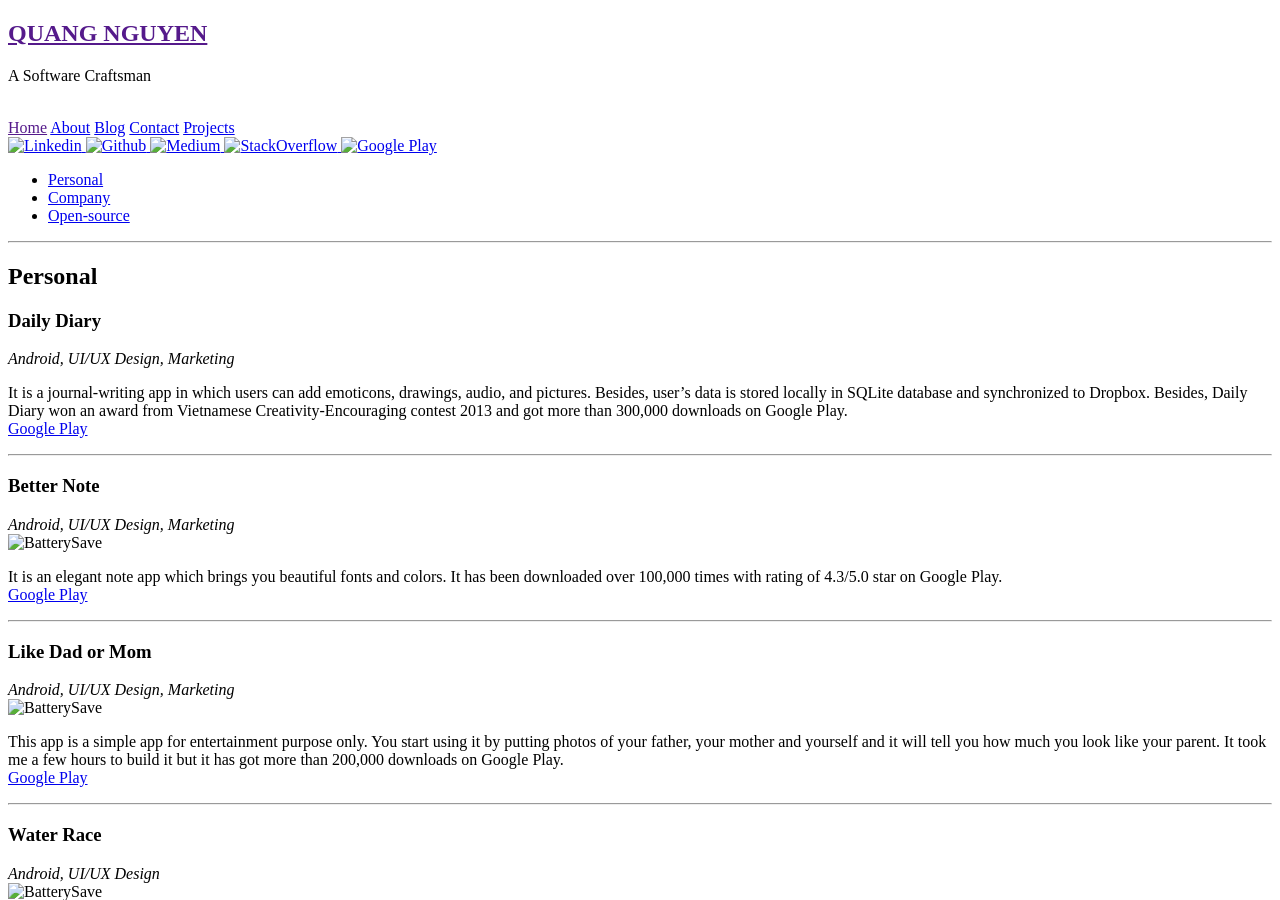
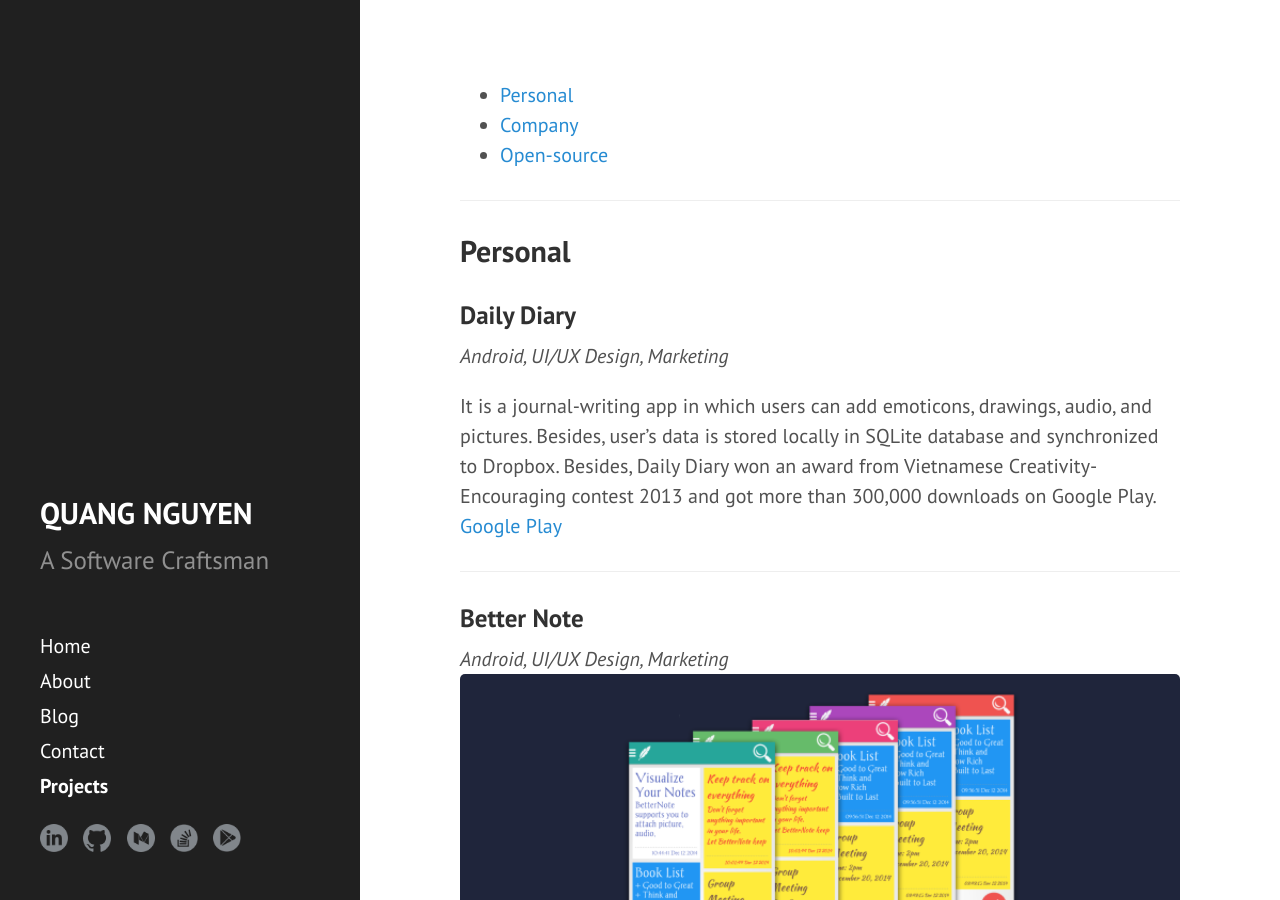
Before and after one commit to quangctkm9207/quangctkm9207.github.io, a Jekyll site: the page built from projects.md, in a window 1280 px wide and 900 px high. Built offline with Jekyll 4.4.1, drawn with Linux system fonts in a browser that asks for light colours.

Commit message:
Fix baseurl parsing issue by declaring newbaseurl.

```diff
--- a/404.html
+++ b/404.html
@@ -6,5 +6,5 @@ permalink: 404.html
 
 <div class="page">
   <h1 class="page-title">404: Oops! Page Not Found/h1>
-  <p class="lead">Sorry, we've misplaced that URL or it's pointing to something that doesn't exist. <a href="{{ site.baseurl }}">Head back home</a> to try finding it again.</p>
+  <p class="lead">Sorry, we've misplaced that URL or it's pointing to something that doesn't exist. <a href="{{ site.newbaseurl }}">Head back home</a> to try finding it again.</p>
 </div>
--- a/_config.yml
+++ b/_config.yml
@@ -4,7 +4,7 @@ title:            QUANG NGUYEN
 tagline:          'Mobile Craftsman'
 description:      'A Software Craftsman'
 url:              https://emo-pass.com
-baseurl:          ""
+newbaseurl:       /
 
 # gems:            [jekyll-paginate]
 # paginate:        5
--- a/_includes/head.html
+++ b/_includes/head.html
@@ -15,16 +15,16 @@
   </title>
 
   <!-- CSS -->
-  <link rel="stylesheet" href="{{ site.baseurl }}public/css/poole.css">
-  <link rel="stylesheet" href="{{ site.baseurl }}public/css/syntax.css">
-  <link rel="stylesheet" href="{{ site.baseurl }}public/css/hyde.css">
+  <link rel="stylesheet" href="{{ site.newbaseurl }}public/css/poole.css">
+  <link rel="stylesheet" href="{{ site.newbaseurl }}public/css/syntax.css">
+  <link rel="stylesheet" href="{{ site.newbaseurl }}public/css/hyde.css">
   <link rel="stylesheet" href="http://fonts.googleapis.com/css?family=PT+Sans:400,400italic,700|Abril+Fatface">
-  <link rel="stylesheet" href="{{ site.baseurl }}public/css/extended.css">
+  <link rel="stylesheet" href="{{ site.newbaseurl }}public/css/extended.css">
 
 
   <!-- Icons -->
-  <link rel="apple-touch-icon-precomposed" sizes="144x144" href="{{ site.baseurl }}public/apple-touch-icon-144-precomposed.png">
-                                 <link rel="shortcut icon" href="{{ site.baseurl }}public/favicon.ico">
+  <link rel="apple-touch-icon-precomposed" sizes="144x144" href="{{ site.newbaseurl }}public/apple-touch-icon-144-precomposed.png">
+                                 <link rel="shortcut icon" href="{{ site.newbaseurl }}public/favicon.ico">
 
   <!-- RSS -->
   <link rel="alternate" type="application/rss+xml" title="RSS" href="/atom.xml">
--- a/_includes/sidebar.html
+++ b/_includes/sidebar.html
@@ -2,7 +2,7 @@
   <div class="container sidebar-sticky">
     <div class="sidebar-about">
       <h2>
-        <a href="{{ site.baseurl }}">
+        <a href="{{ site.newbaseurl }}">
           {{ site.title }}
         </a>
       </h2>
@@ -11,7 +11,7 @@
     </div>
 
     <nav class="sidebar-nav">
-      <a class="sidebar-nav-item{% if page.url == site.baseurl %} active{% endif %}" href="{{ site.baseurl }}">Home</a>
+      <a class="sidebar-nav-item{% if page.url == site.newbaseurl %} active{% endif %}" href="{{ site.newbaseurl }}">Home</a>
 
       {% comment %}
         The code below dynamically generates a sidebar nav of pages with
@@ -36,19 +36,19 @@
     <footer>
         <div class="sidebar-social">
             <a href = "https://www.linkedin.com/in/quangctkm9207" target="_blank">
-              <img src="{{ site.baseurl }}assets/ic_linkedin.png" alt="Linkedin">
+              <img src="{{ site.newbaseurl }}assets/ic_linkedin.png" alt="Linkedin">
             </a>
             <a href = "https://github.com/quangctkm9207" target="_blank">
-              <img src="{{ site.baseurl }}assets/ic_github.png" alt="Github">
+              <img src="{{ site.newbaseurl }}assets/ic_github.png" alt="Github">
             </a>
             <a href = "https://medium.com/@quangctkm9207" target="_blank">
-              <img src="{{ site.baseurl }}assets/ic_medium.png" alt="Medium">
+              <img src="{{ site.newbaseurl }}assets/ic_medium.png" alt="Medium">
             </a>
             <a href = "https://stackoverflow.com/users/3415319/" target="_blank">
-              <img src="{{ site.baseurl }}assets/ic_stackoverflow.png" alt="StackOverflow">
+              <img src="{{ site.newbaseurl }}assets/ic_stackoverflow.png" alt="StackOverflow">
             </a>
             <a href = "https://play.google.com/store/apps/developer?id=EmoPass+Studio" target="_blank">
-              <img src="{{ site.baseurl }}assets/ic_gp.png" alt="Google Play">
+              <img src="{{ site.newbaseurl }}assets/ic_gp.png" alt="Google Play">
             </a>
           </div>
     </footer>
--- a/projects.md
+++ b/projects.md
@@ -19,7 +19,7 @@ It is a journal-writing app in which users can add emoticons, drawings, audio, a
 ---
 ### Better Note
 *Android, UI/UX Design, Marketing*
-![BatterySave]({{ site.baseurl }}assets/screenshots/better_note.png)
+![BatterySave]({{ site.newbaseurl }}assets/screenshots/better_note.png)
 
 It is an elegant note app which brings you beautiful fonts and colors.
 It has been downloaded over 100,000 times with rating of 4.3/5.0 star on Google Play.
@@ -28,7 +28,7 @@ It has been downloaded over 100,000 times with rating of 4.3/5.0 star on Google
 ---
 ### Like Dad or Mom
 *Android, UI/UX Design, Marketing*
-![BatterySave]({{ site.baseurl }}assets/screenshots/like_dad_or_mom.png)
+![BatterySave]({{ site.newbaseurl }}assets/screenshots/like_dad_or_mom.png)
 
 This app is a simple app for entertainment purpose only. You start using it by putting photos of your
 father, your mother and yourself and it will tell you how much you look like your parent.
@@ -38,7 +38,7 @@ It took me a few hours to build it but it has got more than 200,000 downloads on
 ---
 ### Water Race
 *Android, UI/UX Design*
-![BatterySave]({{ site.baseurl }}assets/screenshots/water_race.png)
+![BatterySave]({{ site.newbaseurl }}assets/screenshots/water_race.png)
 
 It is a Running Tracker app which uses Location services and Google Map to record statistics and routines, SQLite and web service to save data, gamification to motivate users. Besides, this app was ranked 8th among 26 products in Hackathon Vietnam 2014. My team had 4 members and I worked as a main android developer.
 [Hackathon](https://devpost.com/software/water-race)
@@ -46,7 +46,7 @@ It is a Running Tracker app which uses Location services and Google Map to recor
 ---
 ### Battery Saver
 *Android, UI/UX Design, Marketing*
-![BatterySave]({{ site.baseurl }}assets/screenshots/battery_saver.png)
+![BatterySave]({{ site.newbaseurl }}assets/screenshots/battery_saver.png)
 
 It is a Android battery manager app which can show battery-related information, manage running tasks and setup battery usage mode to optimize and extend battery life.
 [Google Play](https://play.google.com/store/apps/details?id=com.emopass.powermanager)
@@ -137,7 +137,7 @@ Android MVP sample adapts with new Android architecture components (Lifecycle, R
 ---
 ### Screen Corner
 *Android, UI/UX Design, Marketing*
-![BatterySave]({{ site.baseurl }}assets/screenshots/screen_corner.png)
+![BatterySave]({{ site.newbaseurl }}assets/screenshots/screen_corner.png)
 
 Screen Corner allows users to customize mobile screen corner by various styles.
 [Github](https://github.com/quangctkm9207/screen-corner)
```
Also changed, not shown: index.md (+4 -4 lines).
